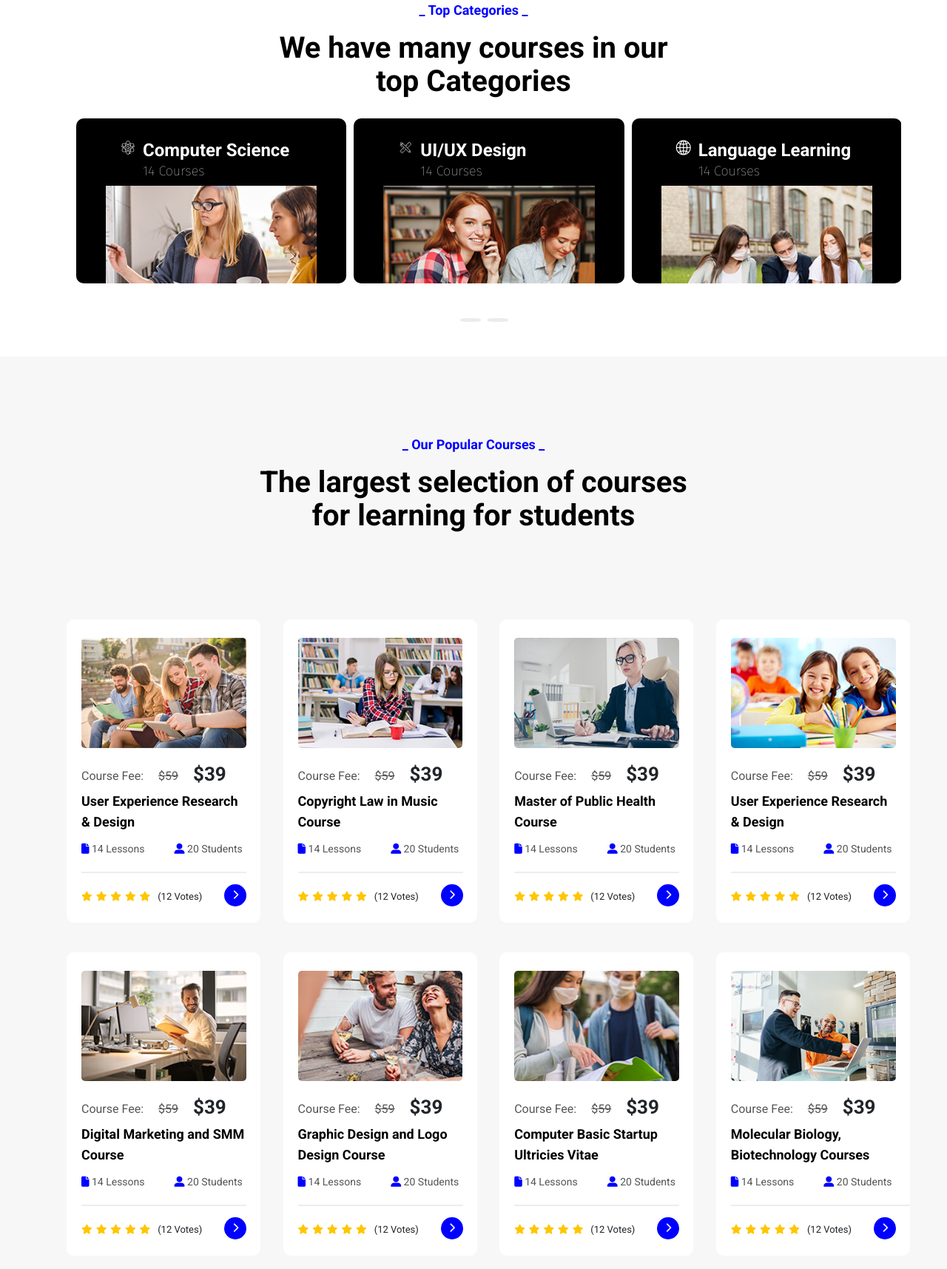
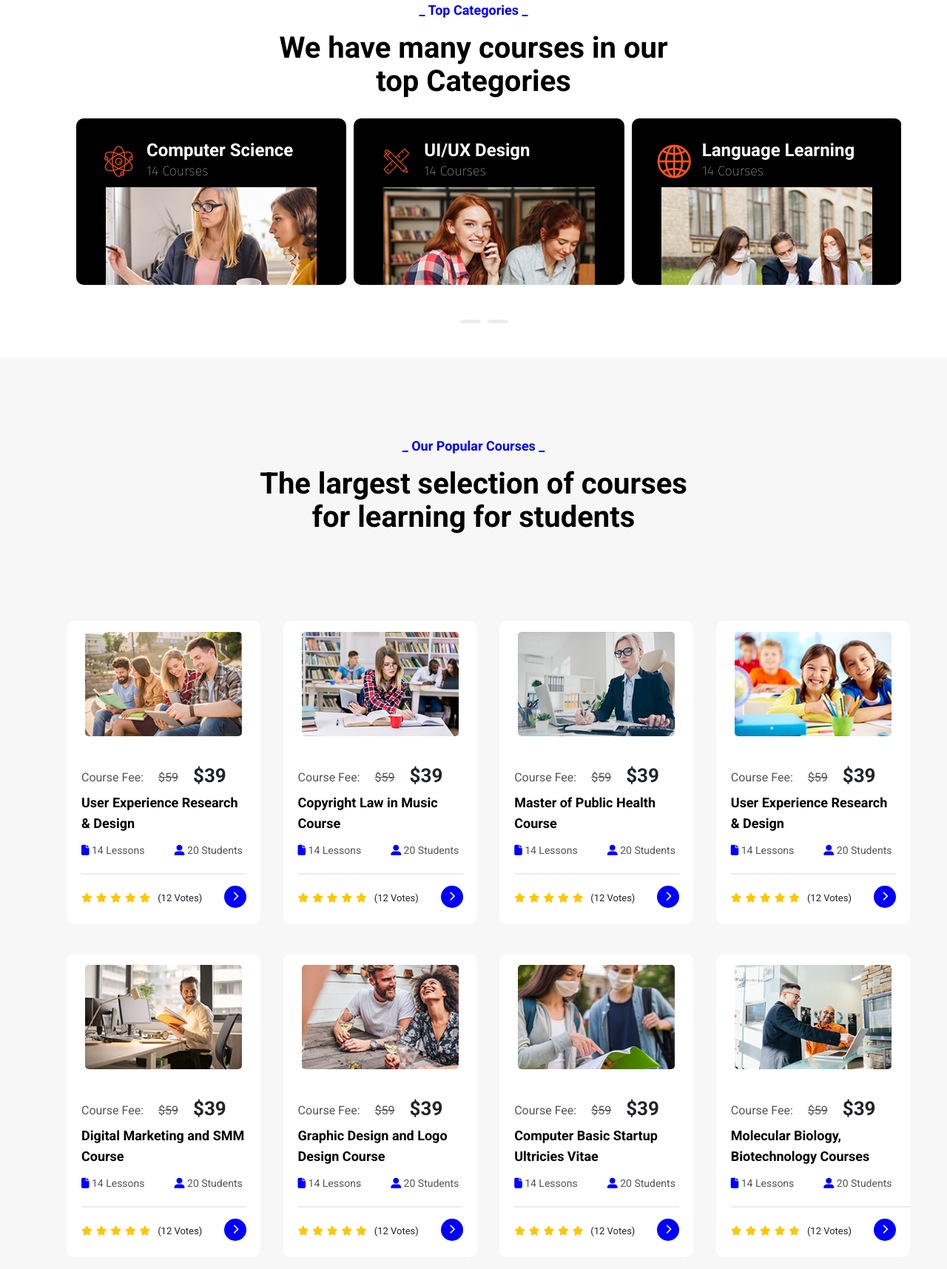
Before and after one commit to ShahinHB/Frontend-Project, a plain HTML site: page index.html in a window 1280 px wide. Shown: the part 1143-2858 px from the top of the page at 74% size. Drawn offline with nearby package versions, Linux system fonts and the light colour scheme.

Commit message:
Some Changes

```diff
--- a/assets/css/owl.theme.default.min.css
+++ /dev/null
@@ -1,6 +0,0 @@
-/**
- * Owl Carousel v2.3.4
- * Copyright 2013-2018 David Deutsch
- * Licensed under: SEE LICENSE IN https://github.com/OwlCarousel2/OwlCarousel2/blob/master/LICENSE
- */
-.owl-theme .owl-dots,.owl-theme .owl-nav{text-align:center;-webkit-tap-highlight-color:transparent}.owl-theme .owl-nav{margin-top:10px}.owl-theme .owl-nav [class*=owl-]{color:#FFF;font-size:14px;margin:5px;padding:4px 7px;background:#D6D6D6;display:inline-block;cursor:pointer;border-radius:3px}.owl-theme .owl-nav [class*=owl-]:hover{background:#869791;color:#FFF;text-decoration:none}.owl-theme .owl-nav .disabled{opacity:.5;cursor:default}.owl-theme .owl-nav.disabled+.owl-dots{margin-top:10px}.owl-theme .owl-dots .owl-dot{display:inline-block;zoom:1}.owl-theme .owl-dots .owl-dot span{width:10px;height:10px;margin:5px 7px;background:#D6D6D6;display:block;-webkit-backface-visibility:visible;transition:opacity .2s ease;border-radius:30px}.owl-theme .owl-dots .owl-dot.active span,.owl-theme .owl-dots .owl-dot:hover span{background:#869791}
--- a/assets/sass/style.scss
+++ b/assets/sass/style.scss
@@ -239,7 +239,18 @@ body{
         padding: 25px 40px 0px;
         margin-bottom: 35px;
         color: white;
-        font-family: Roboto;
+        font-family: "Roboto";
+        font-weight: 400;
+        .title{
+        [class^="flaticon-"]:before, [class*=" flaticon-"]:before,
+        [class^="flaticon-"]:after, [class*=" flaticon-"]:after
+        {
+            font-size: 45px;
+            margin-left: -5px;
+            margin-right: 5px;
+            color:#ff5520;
+            }
+        }
     }
 }
 .container{
@@ -293,14 +304,27 @@ body{
             justify-content: space-between;
             .col-3{
                 position: relative;
-                padding: 25px 25px;
-                padding-right: 145px;
+                padding: 15px 25px;
                 border-radius: 10px;
                 margin-top: 40px;
                 background-color: white;
                 max-width: 23%;
                 height: 410px;
+
+.image{
+    border-radius: 5px;
+
+    overflow: hidden;
+}
+
                 &:hover{
+                    .image img{
+
+
+                       transform: scaleX(1.1);
+
+
+                        }
                     .course-details{
                         .course-title{
                             h3{
@@ -314,18 +338,24 @@ body{
                             .next-arrow{
                                 transition: 0.3s;
                                 background-color: #fd7e14;
+                                a{
+                                    i{
+                                    transition: 0.3s;
+                                    motion-rotation: 180deg;
+                                }
+                                }
                             }
                         }
                     }
                 }
+
                 img{
-                    position: absolute;
-                    box-sizing: border-box;
-                    left: 20px;
-                    right: 20px;
-                    border-radius: 5px;
-                    max-width: 85%;
+
                     height: auto;
+                    max-width: 100%;
+
+                    transition: 0.5s all ease-in-out;
+
                 }
                 .course-details{
                     position: absolute;
@@ -406,3 +436,7 @@ body{
         }
 
     }
+
+    .owl-carousel .owl-dots.disabled, .owl-carousel .owl-nav.disabled {
+        visibility: visible !important;
+    }
--- a/index.html
+++ b/index.html
@@ -12,9 +12,7 @@
     <link href="https://fonts.googleapis.com/css2?family=Roboto:wght@700&display=swap" rel="stylesheet">
     <link rel="preconnect" href="https://fonts.gstatic.com">
     <link href="https://fonts.googleapis.com/css2?family=Fira+Sans:wght@700&display=swap" rel="stylesheet">
-    <link rel="stylesheet" href="https://cdnjs.cloudflare.com/ajax/libs/OwlCarousel2/2.3.4/assets/owl.carousel.css"
-        integrity="sha512-UTNP5BXLIptsaj5WdKFrkFov94lDx+eBvbKyoe1YAfjeRPC+gT5kyZ10kOHCfNZqEui1sxmqvodNUx3KbuYI/A=="
-        crossorigin="anonymous" />
+
         <!-- CSS only -->
     <link rel="stylesheet" href="https://cdnjs.cloudflare.com/ajax/libs/OwlCarousel2/2.3.4/assets/owl.carousel.min.css"
         integrity="sha512-tS3S5qG0BlhnQROyJXvNjeEM4UpMXHrQfTGmbQ1gKmelCxlSEBUaxhRBj/EFTzpbP4RVSrpEikbmdJobCvhE3g=="
@@ -185,7 +183,9 @@
                 <div class="container">
                     <div class="row">
                         <div class="col-3">
+                            <div class="image">
                                 <img src="assets/img/pc1.jpg" alt="">
+                            </div>
                             <div class="course-details">
                                 <div class="course-fee">
                                     <span> Course Fee: </span>
@@ -232,7 +232,9 @@
                             </div>
                         </div>
                         <div class="col-3">
+                            <div class="image">
                                 <img src="assets/img/pc2.jpg" alt="">
+                            </div>
                             <div class="course-details">
                                 <div class="course-fee">
                                     <span> Course Fee: </span>
@@ -279,7 +281,9 @@
                             </div>
                         </div>
                         <div class="col-3">
+                            <div class="image">
                                 <img src="assets/img/pc3.jpg" alt="">
+                            </div>
                             <div class="course-details">
                                 <div class="course-fee">
                                     <span> Course Fee: </span>
@@ -326,7 +330,9 @@
                             </div>
                         </div>
                         <div class="col-3">
+                            <div class="image">
                                 <img src="assets/img/pc4.jpg" alt="">
+                            </div>
                             <div class="course-details">
                                 <div class="course-fee">
                                     <span> Course Fee: </span>
@@ -375,7 +381,9 @@
                       </div>
                       <div class="row">
                         <div class="col-3">
+                            <div class="image">
                                 <img src="assets/img/pc5.jpg" alt="">
+                            </div>
                             <div class="course-details">
                                 <div class="course-fee">
                                     <span> Course Fee: </span>
@@ -422,7 +430,9 @@
                             </div>
                         </div>
                         <div class="col-3">
+                            <div class="image">
                                 <img src="assets/img/pc6.jpg" alt="">
+                            </div>
                             <div class="course-details">
                                 <div class="course-fee">
                                     <span> Course Fee: </span>
@@ -469,7 +479,9 @@
                             </div>
                         </div>
                         <div class="col-3">
+                            <div class="image">
                                 <img src="assets/img/pc7.jpg" alt="">
+                            </div>
                             <div class="course-details">
                                 <div class="course-fee">
                                     <span> Course Fee: </span>
@@ -516,7 +528,9 @@
                             </div>
                         </div>
                         <div class="col-3">
+                            <div class="image">
                                 <img src="assets/img/pc8.jpg" alt="">
+                            </div>
                             <div class="course-details">
                                 <div class="course-fee">
                                     <span> Course Fee: </span>
@@ -586,8 +600,9 @@
     <script src="https://cdnjs.cloudflare.com/ajax/libs/OwlCarousel2/2.3.4/owl.carousel.min.js"
         integrity="sha512-bPs7Ae6pVvhOSiIcyUClR7/q2OAsRiovw4vAkX+zJbw3ShAeeqezq50RIIcIURq7Oa20rW2n2q+fyXBNcU9lrw=="
         crossorigin="anonymous"></script>
+        <script src="js/owl.carousel.min.js"></script>
     <script src="js/main.js"></script>
-    <script src="js/owl.carousel.min.js"></script>
+
 </body>
 
 </html>
--- a/js/main.js
+++ b/js/main.js
@@ -2,6 +2,8 @@ $('.owl-carousel').owlCarousel({
     loop:true,
     margin:10,
     nav:true,
+    navText : ["<i class='fa fa-chevron-left'></i>","<i class='fa fa-chevron-right'></i>"],
+    dots:true,
     responsive:{
         0:{
             items:1
```
Also changed, not shown: assets/css/owl.carousel.min.css (deleted), assets/css/style.min.css, 1 other file. Lines whose indentation alone changed are shown as unchanged.
